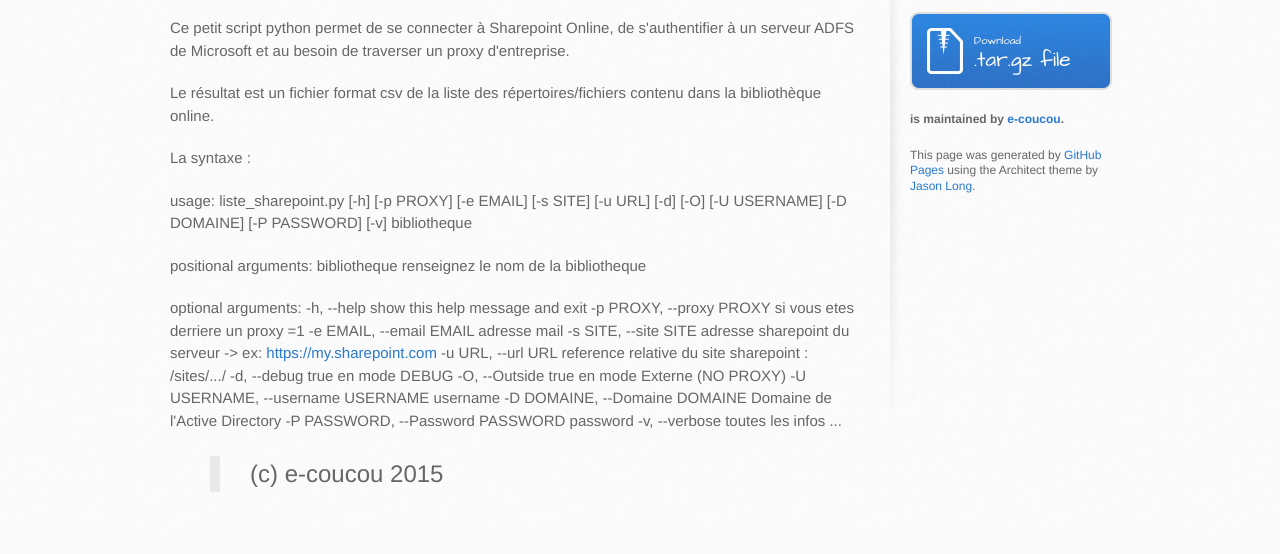
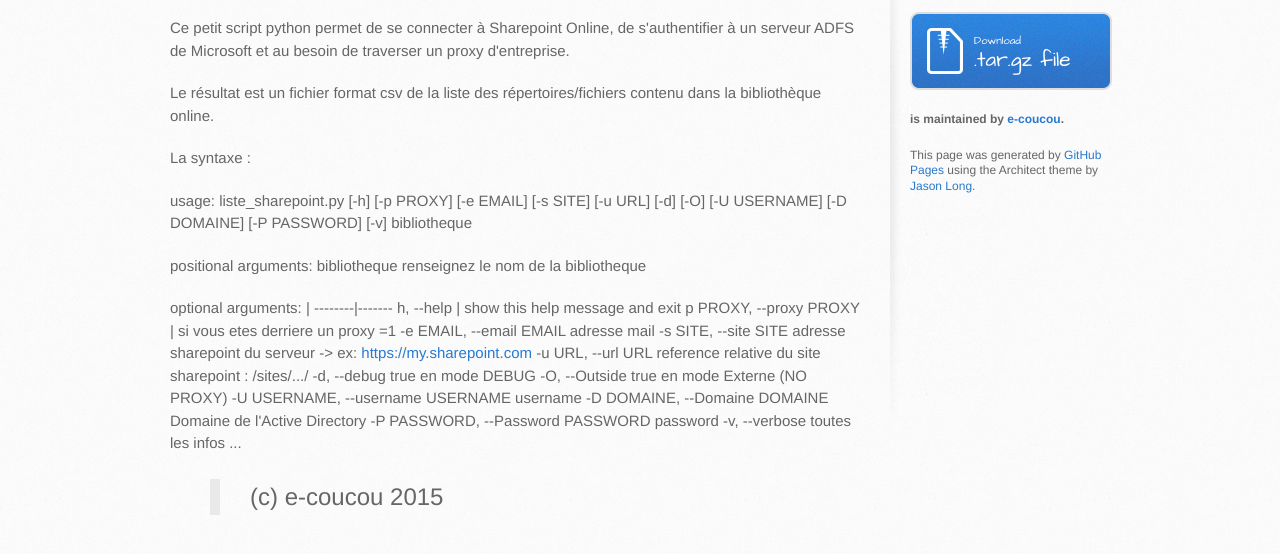
Before and after one commit to e-coucou/sharepoint, a plain HTML site: page index.html in a window 1280 px wide. Shown: the part 354-908 px from the top of the page. Drawn offline with Linux system fonts and the light colour scheme.

```diff
--- a/index.html
+++ b/index.html
@@ -47,8 +47,10 @@
     bibliotheque          renseignez le nom de la bibliotheque</p>
 
 <p>optional arguments:
-    -h, --help                  show this help message and exit
-    -p PROXY, --proxy PROXY     si vous etes derriere un proxy =1
+        |
+--------|-------
+h, --help   |               show this help message and exit
+p PROXY, --proxy PROXY   |  si vous etes derriere un proxy =1
     -e EMAIL, --email EMAIL     adresse mail
     -s SITE, --site SITE        adresse sharepoint du serveur -&gt; ex: <a href="https://my.sharepoint.com">https://my.sharepoint.com</a>
     -u URL, --url URL           reference relative du site sharepoint : /sites/.../
```
Also changed, not shown: params.json (+1 -1 lines).
